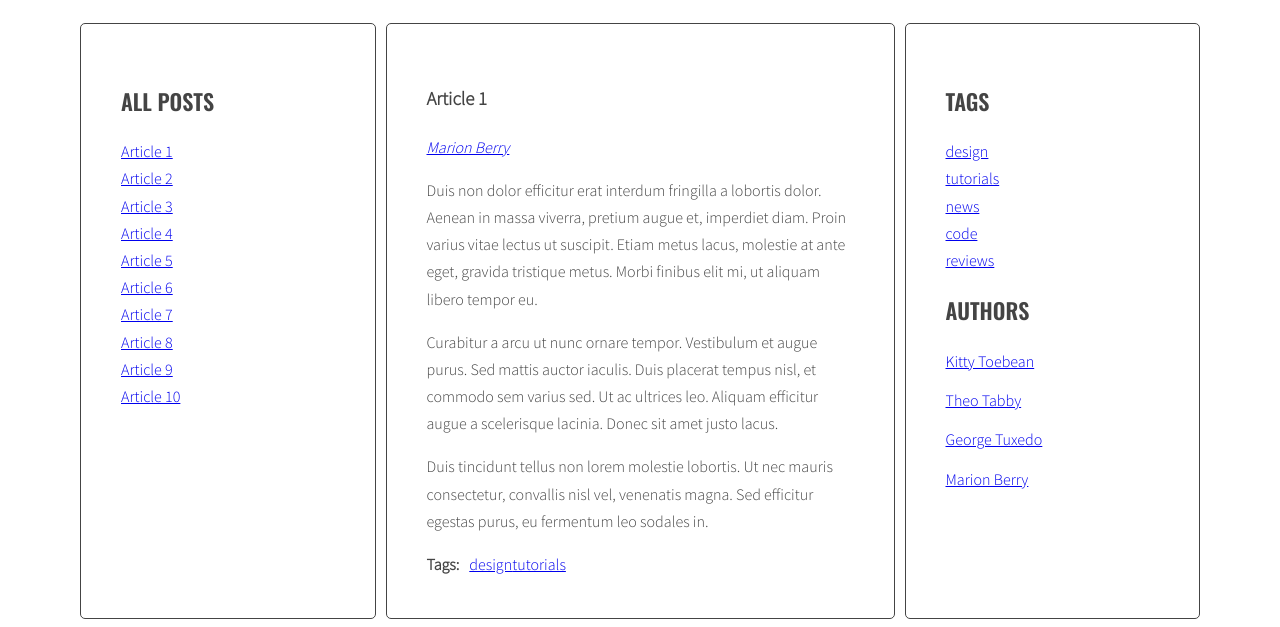
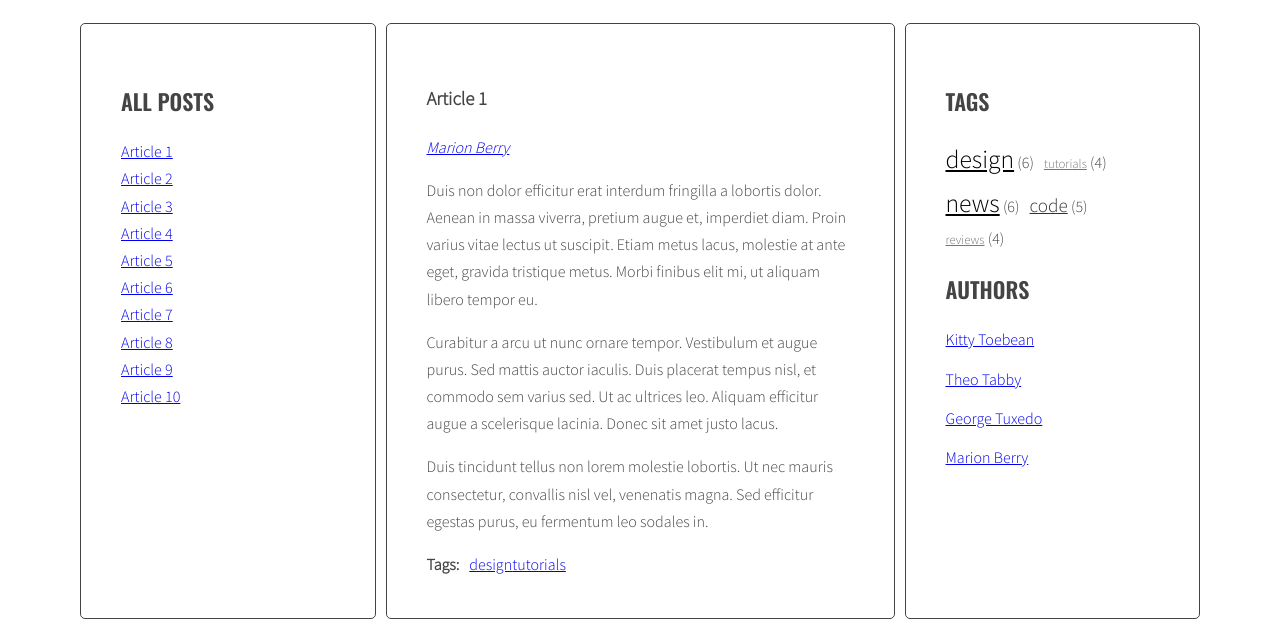
Before and after one commit to regina14-create/javascript-blog, a website: page index.html in a window 1280 px wide. Shown: the part 220-847 px from the top of the page. Drawn offline with nearby package versions, Linux system fonts and the light colour scheme.

Commit message:
Add calculateTagsParams

```diff
--- a/js/script.js
+++ b/js/script.js
@@ -55,7 +55,9 @@ const optArticleSelector = '.post',
   optTitleListSelector = '.titles',
   optArticleTagsSelector = '.post-tags .list',
   optArticleAuthorSelector = '.post-author',
-  optTagsListSelector =  '.tags.list';
+  optTagsListSelector =  '.list.tags',
+  optCloudClassCount = 5,
+  optCloudClassPrefix = 'tag-size-';
 
 
 function generateTitleLinks(customSelector = ''){
@@ -104,7 +106,35 @@ function generateTitleLinks(customSelector = ''){
 }
 generateTitleLinks();
 
+function calculateTagsParams(tags) {
+  const params = { max: 0, min: 999999 };
+
+  for(let tag in tags){
+    console.log(tag + ' is used ' + tags[tag] + ' times');
+
+    if (tags[tag] > params.max) {
+      params.max = tags[tag];
+    }
+    if (tags[tag] < params.min) {
+      params.min = tags[tag];
+    }
+  }
+
+  return params;
+}
+
+function calculateTagClass(count, params) {
+  const normalizedCount = count - params.min;
+  const normalizedMax = params.max - params.min;
+  const percentage = normalizedCount / normalizedMax;
+  const classNumber = Math.floor(percentage * (optCloudClassCount - 1) + 1);
+  return optCloudClassPrefix + classNumber;
+}
+
 function generateTags(){
+  /* [NEW] create a new variable allTags with an empty object */
+  let allTags = {};
+
   /* find all articles Найдите все статьи */
   const articles = document.querySelectorAll(optArticleSelector);
 
@@ -128,23 +158,49 @@ function generateTags(){
     for (let tag of articleTagsArray) {
       console.log('Один тег:', tag);
 
-      /* generate HTML of the link сгенерировать HTML ссылки */
-      const tagHTML = '<li><a href="#tag-' + tag + '">' + tag + '</a></li>';
+      // генерируем ссылку для тега внутри статьи
+      const linkHTML = '<li><a href="#tag-' + tag + '">' + tag + '</a></li>';
+      html += linkHTML;
 
-      /* add generated code to html variable Добавить сгенерированный код в переменную HTML */
-      html += tagHTML;
+      /* [NEW] check if this link is NOT already in allTags*/
+      if(!allTags.hasOwnProperty(tag)){
+        /* [NEW] add generated code to allTags array */
+        allTags[tag] = 1;
+      } else {
+        allTags[tag]++;
+      }
     }
-    /* END LOOP: for each tag End Loop: для каждого тега */
 
     /* insert HTML of all the links into the tags wrapper Вставьте HTML всех ссылок в обертку тегов */
     tagsWrapper.innerHTML = html;
     console.log('HTML всех тегов для статьи:', html);
   }
+  /* [NEW] find list of tags in right column */
+  const tagList = document.querySelector(optTagsListSelector);
 
-  /* END LOOP: for every article: Конец цикла: для каждой статьи */
+  /* [NEW] create variable for all links HTML code */
+  const tagsParams = calculateTagsParams(allTags);
+  console.log('tagsParams:', tagsParams);
 
+  /* [NEW] готовим переменную для финального HTML */
+  let allTagsHTML = '';
+
+  /* [NEW] обходим объект allTags */
+  for (let tag in allTags) {
+    // вычисляем класс по количеству
+    const tagClass = calculateTagClass(allTags[tag], tagsParams);
+    console.log('Tag:', tag, '| allTags:', allTags[tag], '| tagClass:', tagClass);
+
+    // генерируем ссылку с классом и количеством
+    const tagLinkHTML = '<li><a class="' + tagClass + '" href="#tag-' + tag + '">' + tag + '</a> (' + allTags[tag] + ')</li>';
+    allTagsHTML += tagLinkHTML;
+  }
+  tagList.innerHTML = allTagsHTML;
 }
+
 generateTags();
+addClickListenersToTags();
+
 
 
 function tagClickHandler(event){
@@ -245,61 +301,8 @@ function addClickListenersToAuthors() {
     link.addEventListener('click', authorClickHandler);
   }
 }
+generateTitleLinks();
+generateTags();
+addClickListenersToTags();
 generateAuthors();
 addClickListenersToAuthors();
-
-
-
- function generateTags(){
-  /* [NEW] create a new variable allTags with an empty array */
-  let allTags = [];
-
-  /* find all articles находим все статьи */
-  const articles = document.querySelectorAll(optArticleSelector);
-
-  /* START LOOP: for every article: перебираем каждую статью */
-  for (let article of articles) {
-
-    /* find tags wrapper находим контейнер для тегов внутри статьи */
-    const tagsWrapper = article.querySelector(optArticleTagsSelector);
-
-    /* make html variable with empty string создаём переменную для HTML-кода */
-    let html = '';
-
-    /* get tags from data-tags attribute получаем строку тегов из data-tags */
-    const articleTags = article.getAttribute('data-tags');
-
-    /* split tags into array превращаем строку тегов в массив */
-    const articleTagsArray = articleTags.split(' ');
-
-    /* START LOOP: for each tag перебираем каждый тег */
-    for (let tag of articleTagsArray) {
-
-      /* generate HTML of the link генерируем HTML-ссылку */
-      const linkHTML = '<li><a href="#tag-' + tag + '">' + tag + '</a></li>';
-
-      /* add generated code to html variable добавляем HTML-ссылку в html для статьи */
-      html += linkHTML;
-
-      /* [NEW] check if this link is NOT already in allTags*/
-      if(allTags.indexOf(linkHTML) == -1){
-        /* [NEW] add generated code to allTags array */
-        allTags.push(linkHTML);
-      }
-
-    /* END LOOP: for each tag */
-    }
-
-    /* insert HTML of all the links into the tags wrapper вставляем HTML-ссылки тегов в статью  */
-    tagsWrapper.innerHTML = html;
-  /* END LOOP: for every article: */
-  }
-  /* [NEW] find list of tags in right column */
-  const tagList = document.querySelector(optTagsListSelector);
-
-  /* [NEW] add html from allTags to tagList */
-  tagList.innerHTML = allTags.join(' ');
-}
-
-generateTags();
-addClickListenersToTags();
--- a/sass/style.scss
+++ b/sass/style.scss
@@ -122,3 +122,34 @@ body {
     margin: 0 10px 0 0;
   }
 }
+
+
+.tag-size-1 {
+  font-size: 80%;
+  color: #777;
+}
+
+.tag-size-2 {
+  font-size: 100%;
+  color: #555;
+}
+
+.tag-size-3 {
+  font-size: 120%;
+  color: #333;
+}
+
+.tag-size-4 {
+  font-size: 140%;
+  color: #111;
+}
+
+.tag-size-5 {
+  font-size: 160%;
+  color: #000;
+}
+
+.list.tags li {
+  display: inline-block;
+  margin-right: 10px; /* отступ между тегами */
+}
```
Also changed, not shown: sass/style.css, 1 other file.
